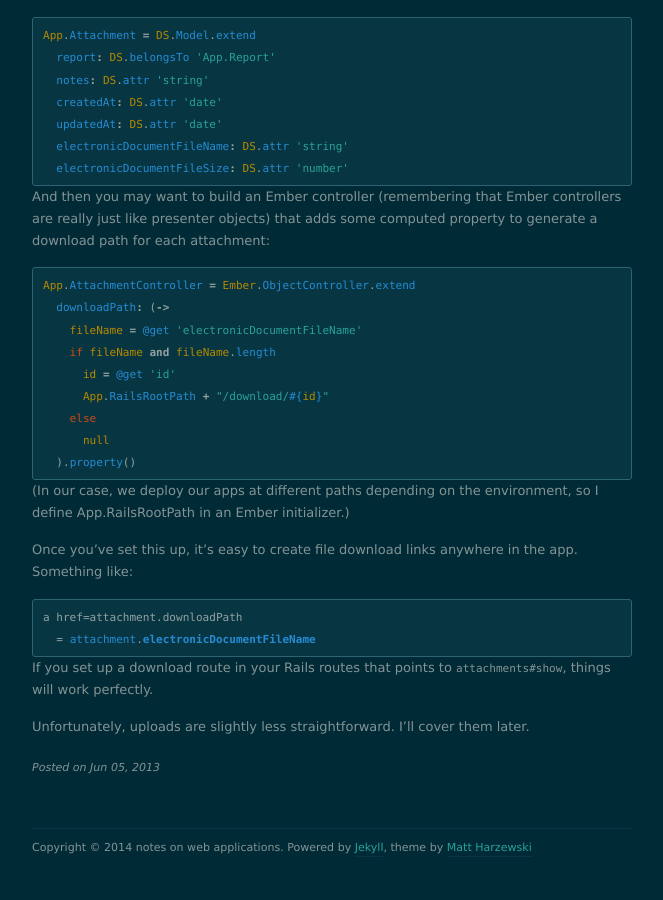
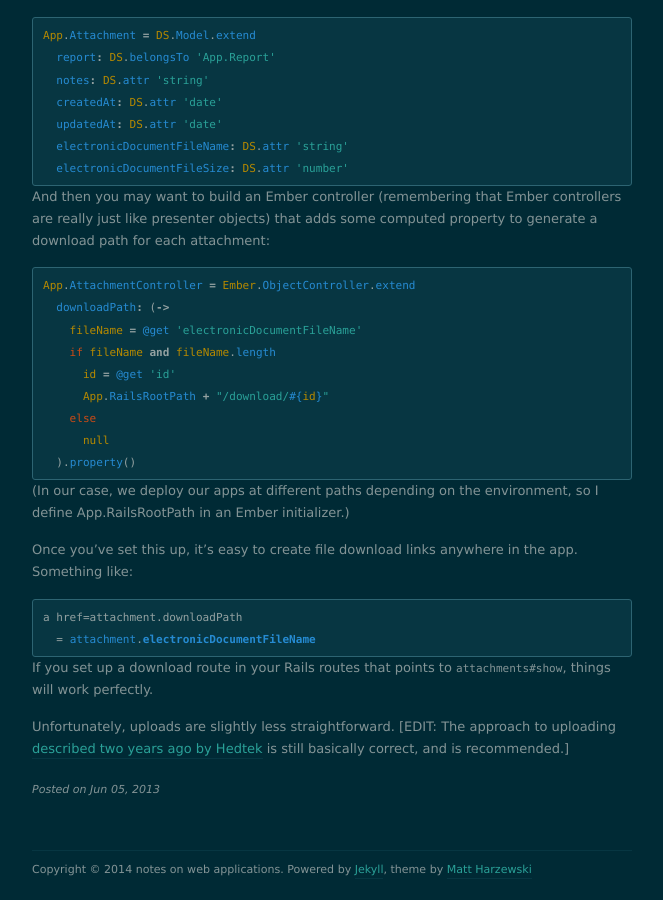
Before and after one commit to decasia/decasia.github.io, a Jekyll site: the page built from _posts/2013-06-05-ember-file-uploads.md, in a window 1280 px wide and 900 px high, scrolled down 1176 px. Shown: the whole window, without its empty margins (308-971 px from the left). Built offline with Jekyll 4.4.1, drawn with Linux system fonts in a browser that asks for light colours; nearby versions of some CDN libraries; before the commit the page ends 2054 px from its top, so only the background shows below that.

Commit message:
Add link to hedtek upload advice

```diff
--- a/_posts/2013-06-05-ember-file-uploads.md
+++ b/_posts/2013-06-05-ember-file-uploads.md
@@ -81,4 +81,4 @@ a href=attachment.downloadPath
 
 If you set up a download route in your Rails routes that points to `attachments#show`, things will work perfectly.
 
-Unfortunately, uploads are slightly less straightforward. I'll cover them later.
+Unfortunately, uploads are slightly less straightforward. [EDIT: The approach to uploading [described two years ago by Hedtek](http://devblog.hedtek.com/2012/04/brief-foray-into-html5-file-apis.html) is still basically correct, and is recommended.]
```
